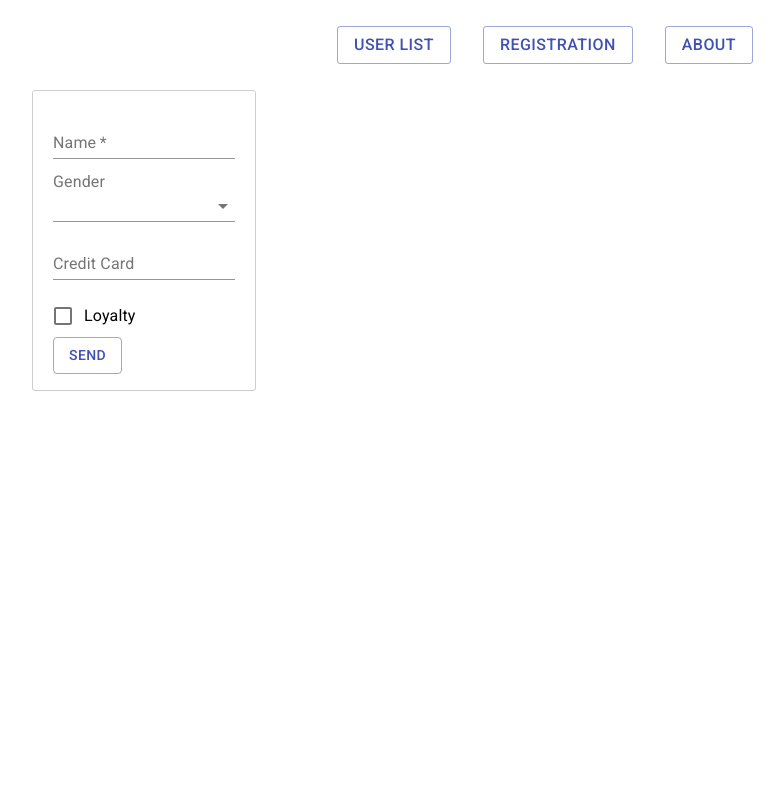
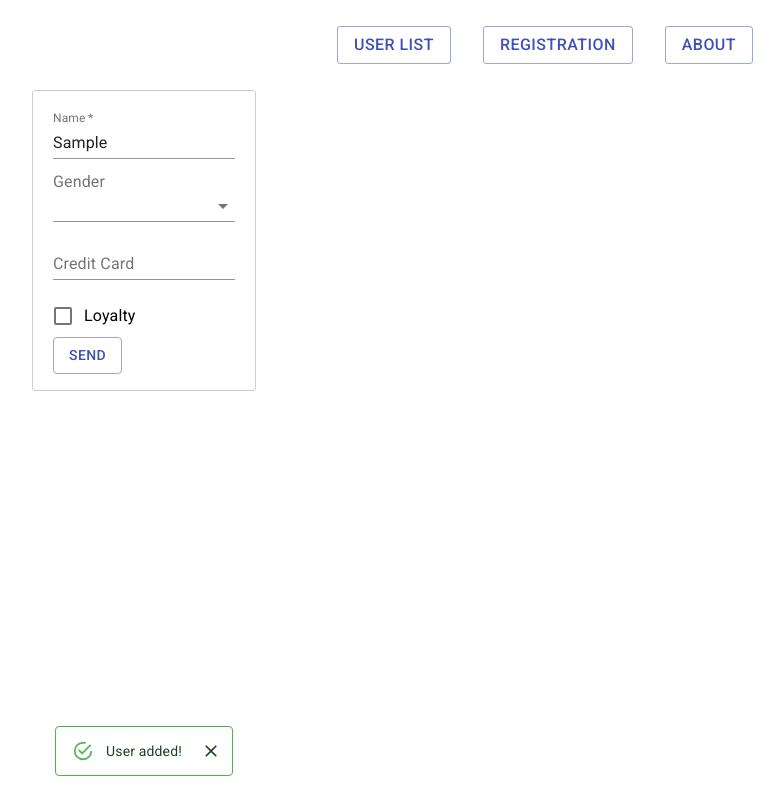
Before and after one commit to whoisbroken/Registration-React-App, a React (Create React App) app: page /registration in a window 1280 px wide. Both pictures are taken after typing "Sample", "Sample" into the empty fields and a click on the button "SEND". Shown: the whole page, without its empty margins (496-1280 px from the left). Built offline with nearby package versions, Linux system fonts and the light colour scheme.

Commit message:
add alert messages

```diff
--- a/src/components/App/App.jsx
+++ b/src/components/App/App.jsx
@@ -26,6 +26,8 @@ class App extends Component {
     });
   };
 
+
+
   render() {
     return (
       <Router>
--- a/src/components/Registration/Registration.jsx
+++ b/src/components/Registration/Registration.jsx
@@ -7,8 +7,10 @@ import {
   FormControlLabel,
   InputLabel,
   Select,
-  MenuItem
+  MenuItem,
+  Snackbar
 } from '@material-ui/core';
+import { Alert } from "@material-ui/lab"
 
 import InputMask from "react-input-mask";
 
@@ -36,7 +38,11 @@ const TextMaskCustom = (props) => {
 class Registration extends Component {
   constructor(props) {
     super(props);
-    this.state = {...userData};
+    this.state = {
+      ...userData,
+      showSuccessAlert: false,
+      showErrorAlert: false
+    };
 
     this.handleChange = this.handleChange.bind(this);
   }
@@ -55,9 +61,14 @@ class Registration extends Component {
 
     if (this.handleValidation()) {
       this.props.addUser({ ...this.state, dateAdded: new Date() });
-      this.setState(userData)
+      this.setState({
+        userData,
+        showSuccessAlert: true
+      })
     } else {
-      console.log("Form has errors.")
+      this.setState({
+        showErrorAlert: true
+      })
     }
 
   }
@@ -83,6 +94,16 @@ class Registration extends Component {
     return formIsValid;
   }
 
+  handleClose = (event, reason) => {
+    if (reason === 'clickaway') {
+      return;
+    }
+    this.setState({
+      showSuccessAlert: false,
+      showErrorAlert: false
+    })
+  }
+
 
   render() {
     return (
@@ -95,7 +116,8 @@ class Registration extends Component {
             name="userName"
             value={this.state.userName}
             onChange={this.handleChange}
-            label="Name" />
+            label="Name"
+          />
           <InputLabel id="demo-simple-select-label">Gender</InputLabel>
           <Select
             labelId="demo-simple-select-label"
@@ -153,6 +175,24 @@ class Registration extends Component {
             color="primary"
           >Send</Button>
         </form>
+        <Snackbar open={this.state.showSuccessAlert} autoHideDuration={4000} onClose={this.handleClose}>
+          <Alert
+            variant="outlined"
+            severity="success"
+            onClose={this.handleClose}
+          >
+            User added!
+        </Alert>
+        </Snackbar>
+        <Snackbar open={this.state.showErrorAlert} autoHideDuration={4000} onClose={this.handleClose}>
+          <Alert
+            variant="outlined"
+            severity="error"
+            onClose={this.handleClose}
+          >
+            Something went wrong!
+        </Alert>
+        </Snackbar>
       </div>
     );
   }
```
